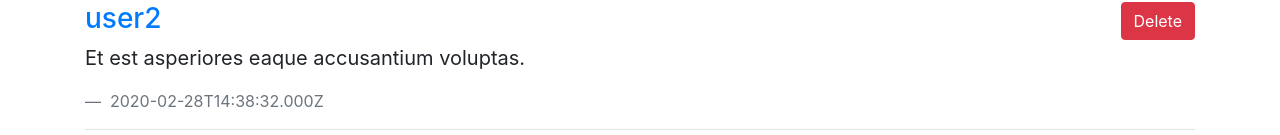
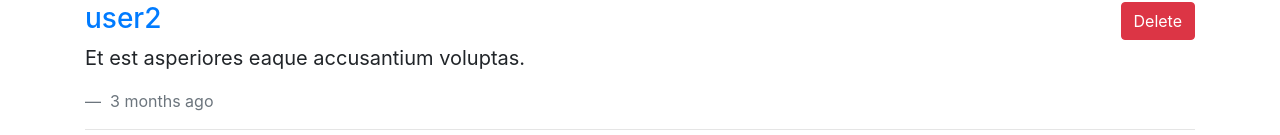
Before and after one commit to wendyhsiao/forum-front-end-vue, a Vue app: page /#/restaurants/10 in a window 1280 px wide. Shown: the part 665-800 px from the top of the page. Built offline with nearby package versions, Linux system fonts and the light colour scheme.

Commit message:
【加入】餐廳個別頁，設定 fromNow 人性化時間

```diff
--- a/src/components/RestaurantComments.vue
+++ b/src/components/RestaurantComments.vue
@@ -22,7 +22,7 @@
         </h3>
         <p>{{comment.text}}</p>
         <footer class="blockquote-footer">
-          {{comment.createdAt}}
+          {{comment.createdAt | fromNow}}
         </footer>
       </blockquote>
       <hr>
@@ -31,6 +31,8 @@
 </template>
 
 <script>
+import moment from 'moment'
+
 const dummyUser = {
   currentUser: {
     id: 1,
@@ -43,6 +45,14 @@ const dummyUser = {
 }
 
 export default {
+  filters: {
+    fromNow(datetime) {
+      if(!datetime) {
+        return '-'
+      }
+      return moment(datetime).fromNow()
+    }
+  },
   props: {
     restaurantComments: {
       type: Array,
```
